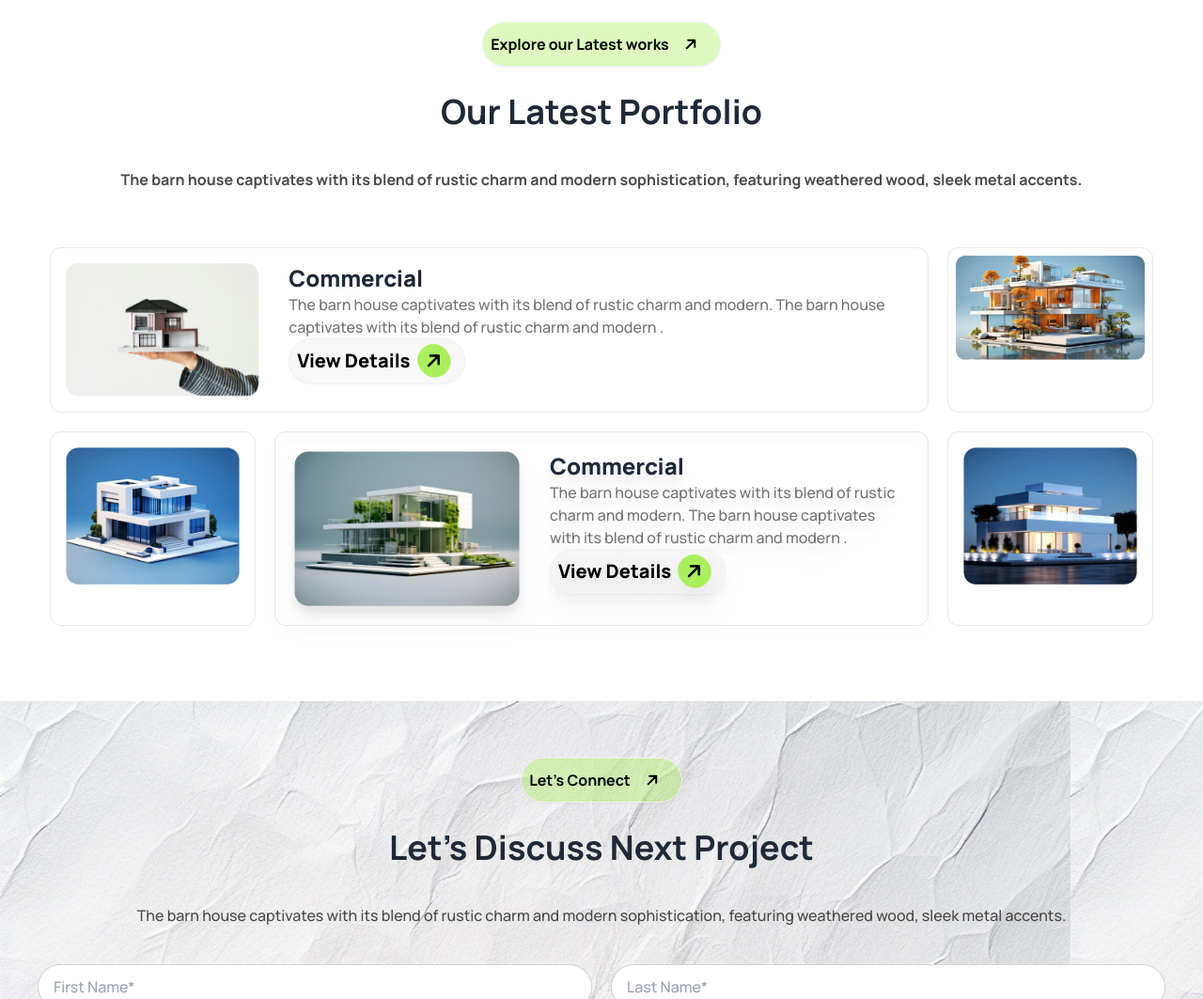
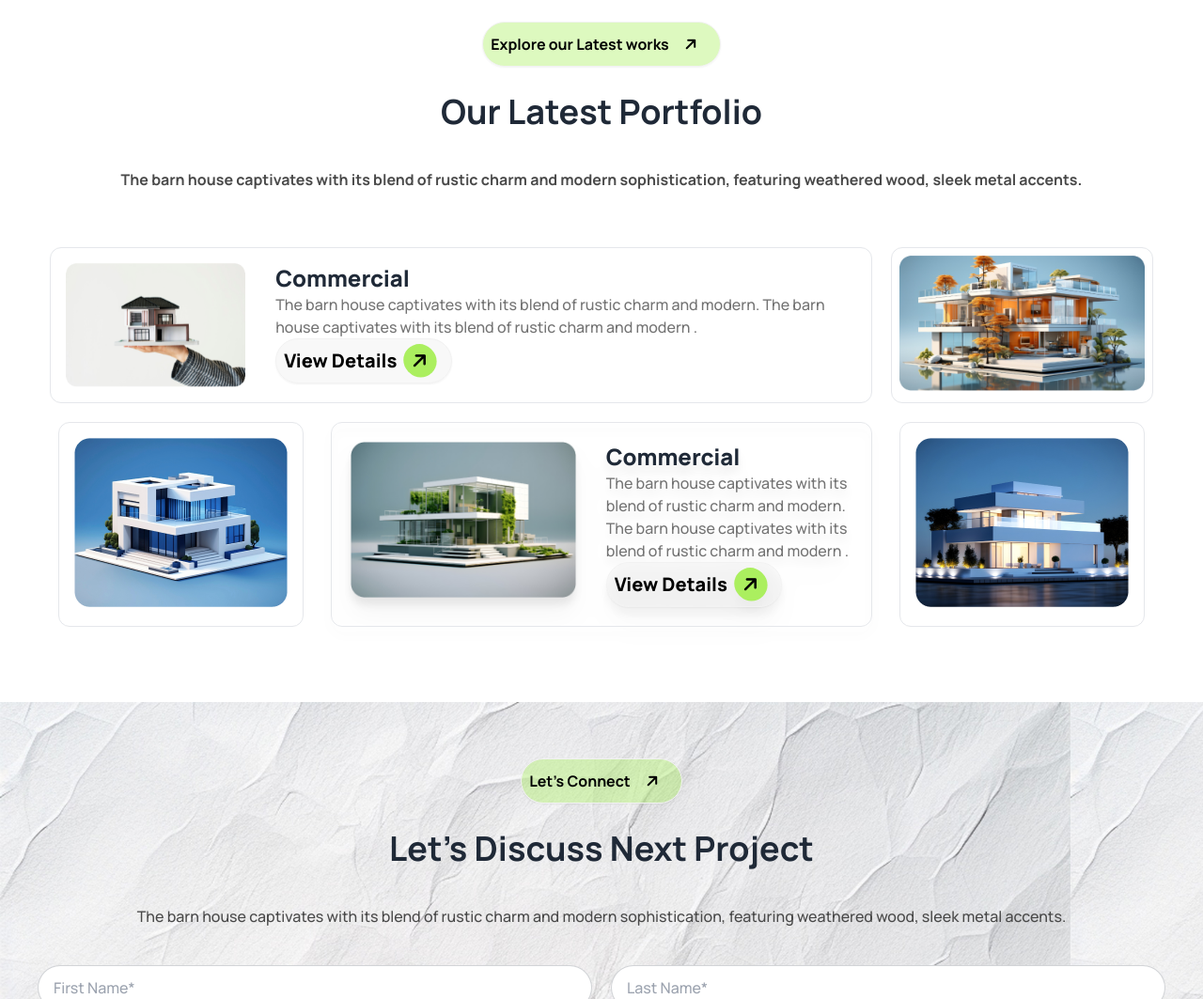
Before and after one commit to Sais-opu/Architectural-Farm-Rinterio, a plain HTML site: page index.html in a window 1280 px wide. Shown: the part 3060-4123 px from the top of the page at 94% size. Drawn offline with nearby package versions, Linux system fonts and the light colour scheme.

Commit message:
done almost

```diff
--- a/index.html
+++ b/index.html
@@ -221,8 +221,8 @@
                 <p class="py-5 manrope font-bold text-base text-[#494949]">The barn house captivates with its blend of rustic charm and modern sophistication, featuring weathered wood, sleek metal accents.</p>
             </div>
             <!-- Picture grid -->
-            <div class="grid lg:grid-cols-5 gap-5 ">
-                <div class="lg:flex lg:col-span-4 border bg-white rounded-xl ">
+            <div class="grid lg:grid-cols-4 gap-5 ">
+                <div class="lg:flex lg:col-span-3 border bg-white rounded-xl ">
                     <div class="p-4"><img class="w-80" src="assets/img1.png" alt=""></div>
                     <div class="p-4">
                         <h2 class="manrope font-extrabold text-2xl">Commercial</h2>
@@ -235,13 +235,14 @@
                 <div class="border bg-white rounded-xl  p-2 mx-auto">
                     <img class="lg:auto w-96" src="assets/img2.png" alt="">
                 </div>
+
+                <div class="border bg-white rounded-xl p-4 mx-auto lg:block hidden">
+                    <img class=" lg:w-auto w-96" src="assets/img3.png" alt="">
+                </div>
                 <div class="border lg:hidden block bg-white rounded-xl  p-4 mx-auto">
                     <img class="lg:w-auto w-96" src="assets/img5.png" alt="">
                 </div>
-                <div class="border bg-white rounded-xl p-4 mx-auto">
-                    <img class=" lg:w-auto w-96" src="assets/img3.png" alt="">
-                </div>
-                <div class="col-span-1 md:col-span-3 drop-shadow-xl border lg:flex gap-8 p-5 rounded-xl">
+                <div class="col-span-1 md:col-span-2 drop-shadow-xl border lg:flex gap-8 p-5 rounded-xl">
                     <div class="">
                         <img class="lg:h-50 lg:max-w-60 w-80" src="assets/img4.png" alt="">
                     </div>
@@ -252,6 +253,9 @@
                             <a class=" rounded-full manrope font-extrabold text-xl btn  text-black pl-2 bg-opacity-50">View Details
                                 <i class="fa-solid fa-arrow-right -rotate-45 p-2 bg-[#ABEF5F] rounded-full space" style="color: #000000;"></i></a>
                     </div>
+                </div>
+                <div class="border bg-white rounded-xl p-4 mx-auto lg:hidden block">
+                    <img class=" lg:w-auto w-96" src="assets/img3.png" alt="">
                 </div>
                 <div class="border bg-white rounded-xl  p-4 mx-auto">
                     <img class="lg:w-auto w-96" src="assets/img5.png" alt="">
```
